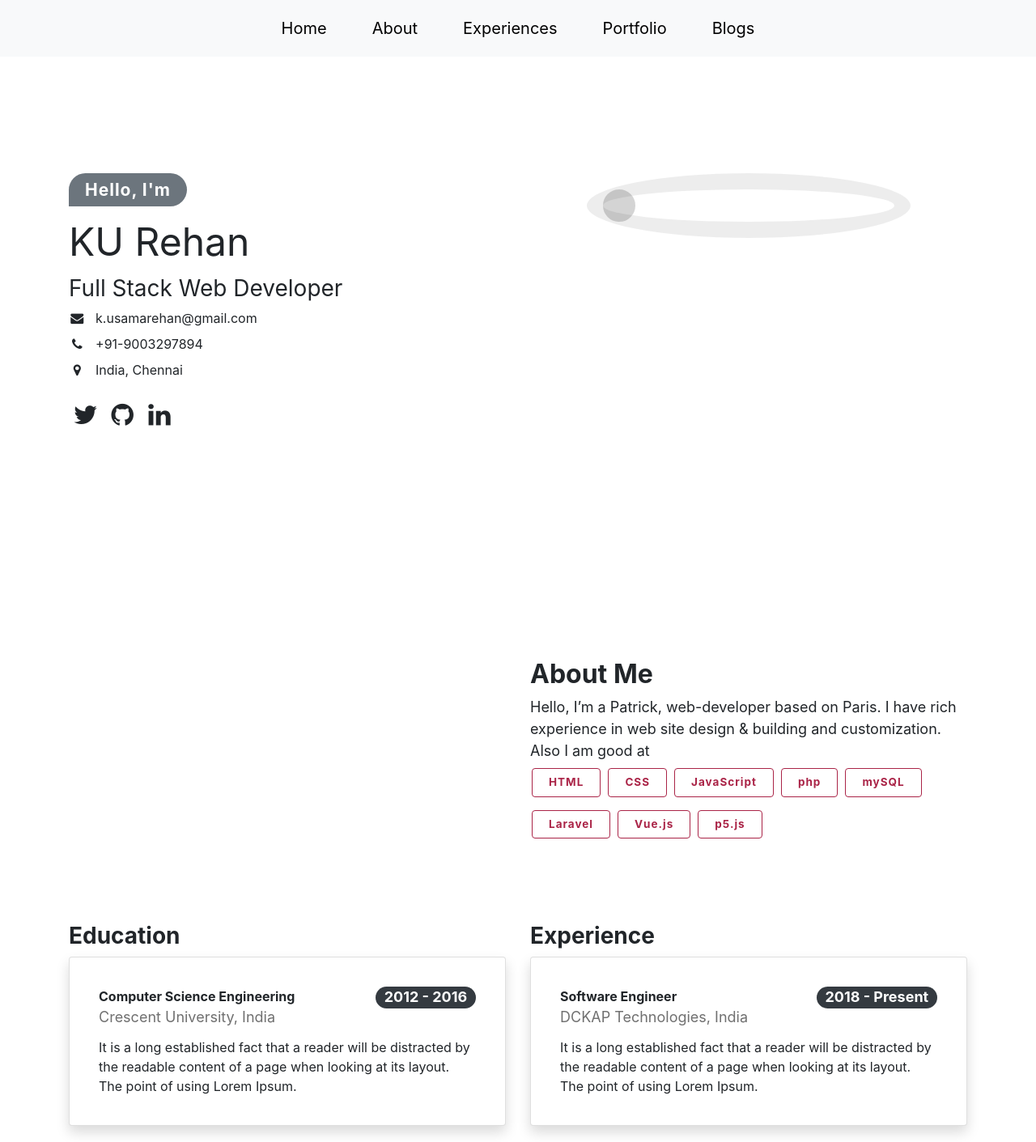
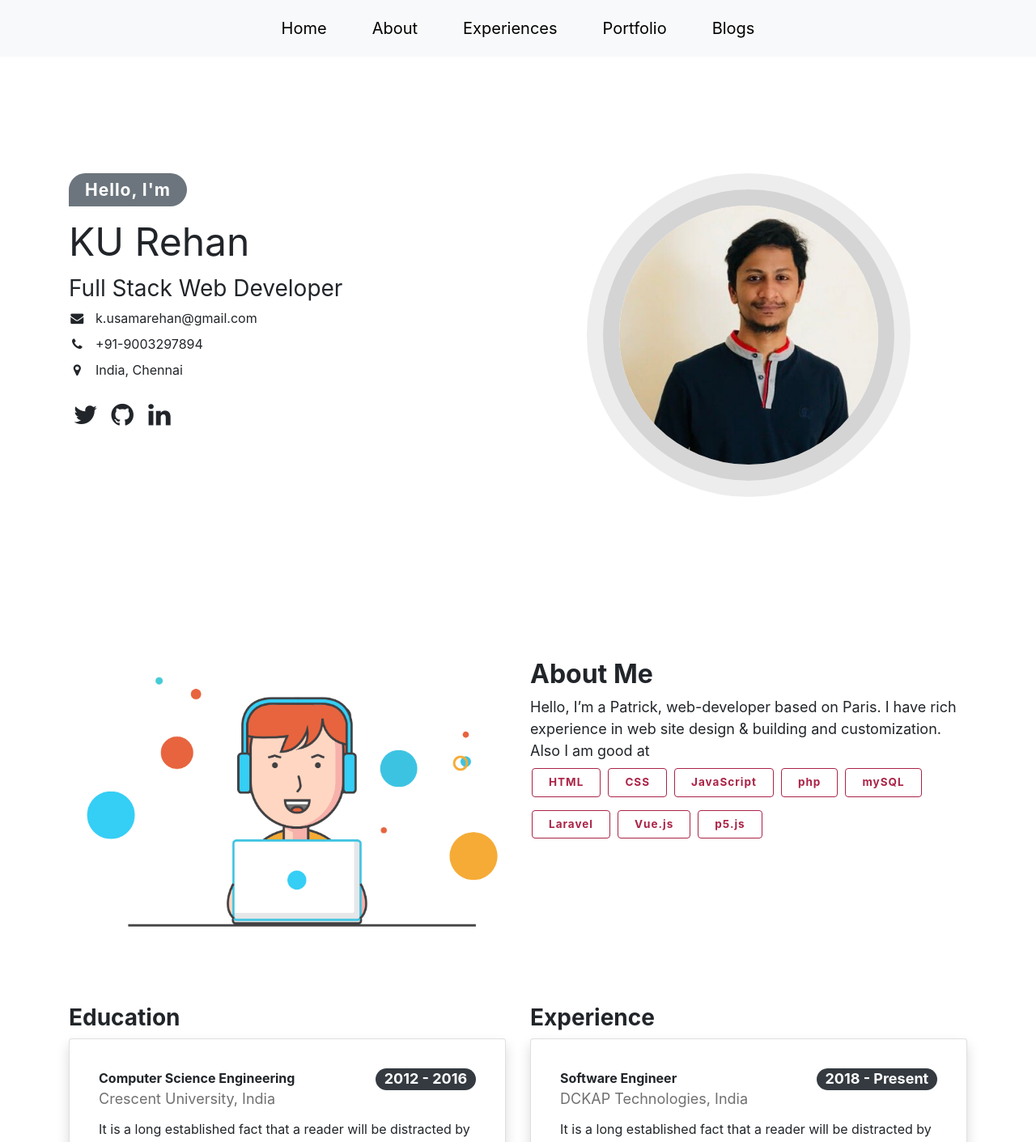
Before and after one commit to bharatk101/bharatk101.github.io, a plain HTML site: page index.html in a window 1280 px wide. Shown: the top 1411 px of the page at 81% size. Drawn offline with nearby package versions, Linux system fonts and the light colour scheme.

Commit message:
Added images which were missing

```diff
--- a/index.html
+++ b/index.html
@@ -116,7 +116,7 @@
         <div class="col-sm-12 col-md-6 order-sm-1 order-1 order-md-2 order-lg-2 order-xl-2 d-flex justify-content-center">
             <div class="user-image">
                 <div class="user-image-holder">
-                    <img width="360" src="../../Downloads/me.jpg" alt="">
+                    <img width="360" src="unnamed.jpg" alt="">
                 </div>
             </div>
 
@@ -131,7 +131,7 @@
 
         <div class="col-sm-12 col-md-6 d-flex justify-content-center">
             <div>
-                <img class="img-fluid" src="../../Downloads/ab-img.png" alt="">
+                <img class="img-fluid" src="ab-img.png" alt="">
             </div>
         </div>
         <div class="col-sm-12 col-md-6" id="about-user">
```
